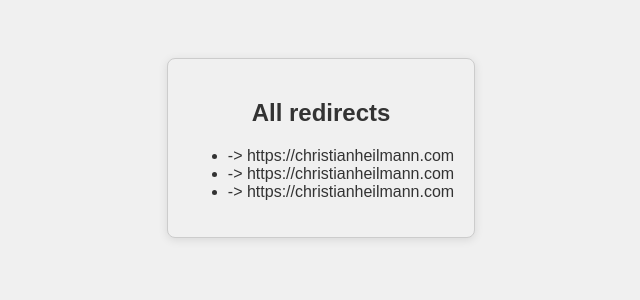
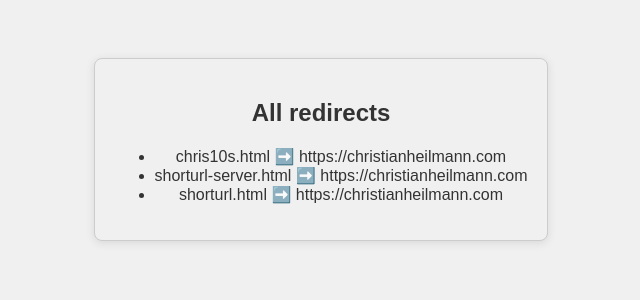
Before and after one commit to byteseekersocial/gh-pages-urlshortener, a Jekyll site: the page built from index.md, in a window 1280 px wide. Shown: the top 300 px of the page, without its empty margins (319-959 px from the left). Built offline with Jekyll 4.4.1, drawn with Linux system fonts in a browser that asks for light colours.

Commit message:
fixing url display

```diff
--- a/index.md
+++ b/index.md
@@ -5,6 +5,6 @@ layout: index
 <h1>All redirects</h1>
 <ul>
 {% for s in site.go %}
-    <li>{{ input_string | replace: '/go/', '' | replace '.html', '' }} -> {{ s.goto }}</li>
+    <li>{{ s.url | replace: '/go/', '' | replace '.html', '' }} ➡️ {{ s.goto }}</li>
 {% endfor %}
 </ul>
```
